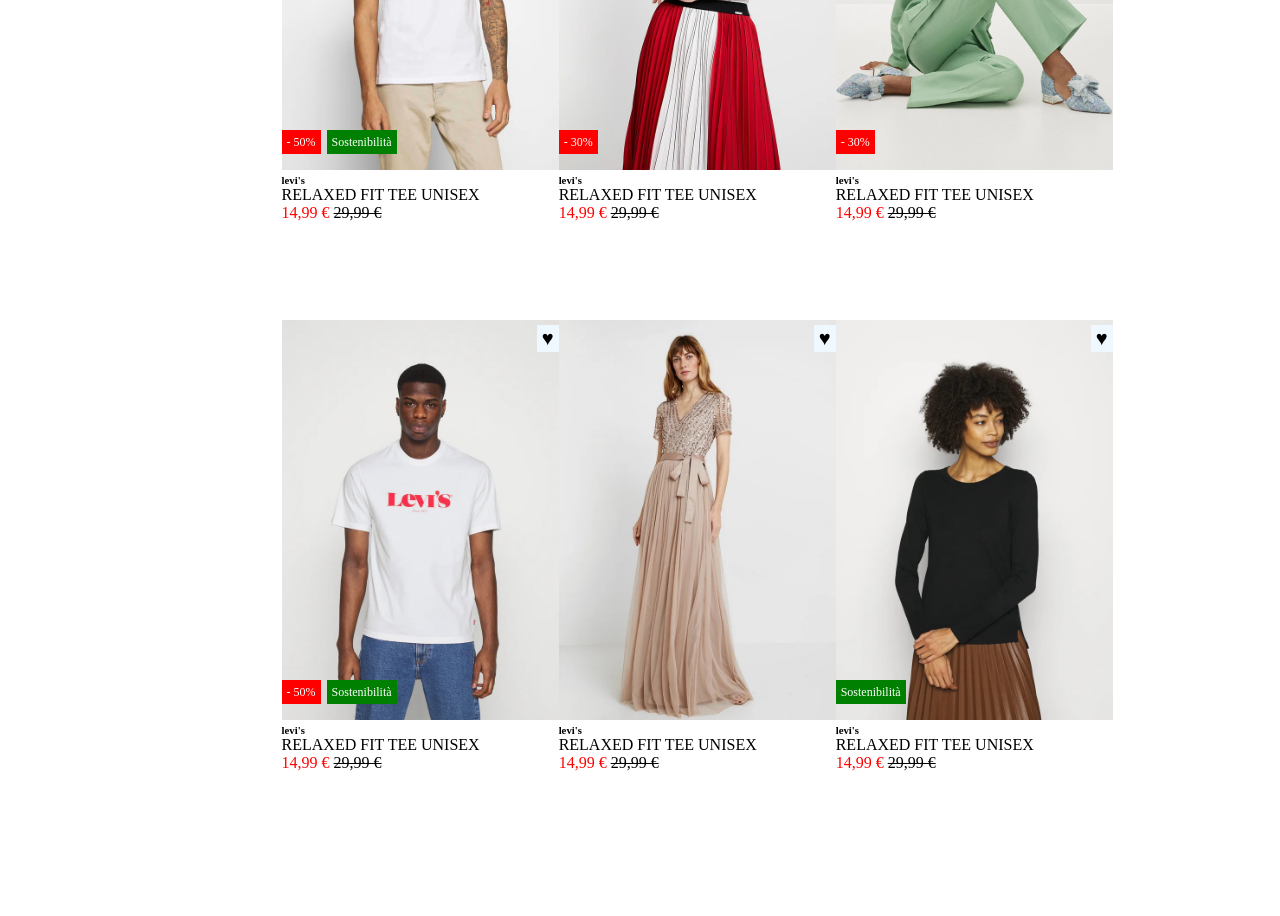
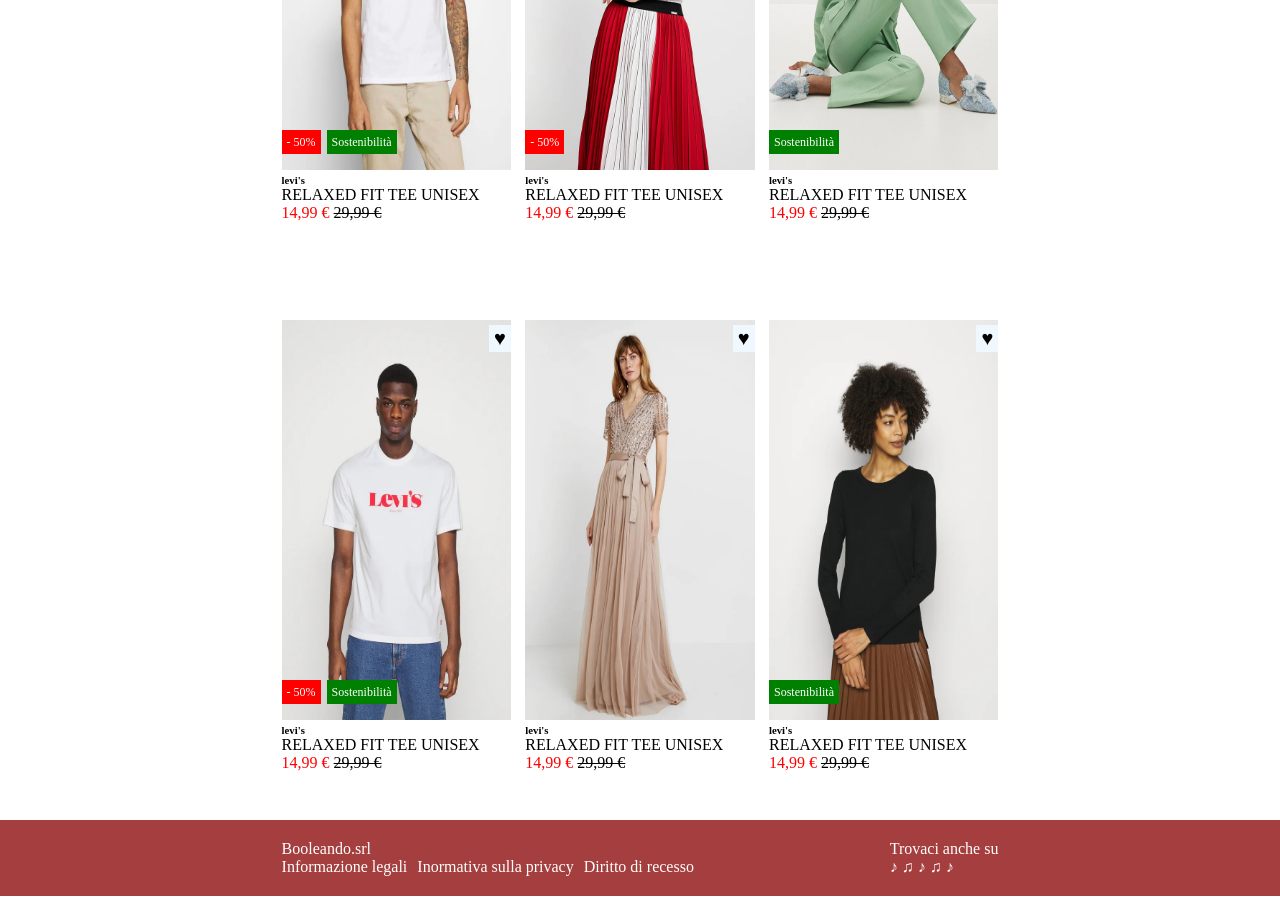
Before and after one commit to federico697/html-css-boolando, a plain HTML site: page index.html in a window 1280 px wide. Shown: the part 380-1296 px from the top of the page. Before the commit the page ends 1152 px from the top, so only its background shows below. Drawn offline with Linux system fonts and the light colour scheme.

Commit message:
fine dell' esercizio

```diff
--- a/asset/css/style.css
+++ b/asset/css/style.css
@@ -109,12 +109,18 @@
 .card-5 > img,
 .card-6 > img{
     height: 400px;
+    width: 100%;
+}
+
+.card-2:hover .info{
+    display: block;
 }
 
 .foto2{
     position: absolute;
     top: 0;
     display: none;
+    width: 100%;
 }
 
 .card-1:hover .foto1,
@@ -143,3 +149,28 @@
 .card-6:hover #cuore{
     color: red;
 }
+
+footer{
+    margin-top: 100px;
+    background-color: rgb(165, 62, 62);
+    color: white;
+    margin: 20px 0;
+    margin-top: 100px;
+    padding: 20px 0;
+}
+
+.container-footer{
+    width: 56%;
+    margin: 0 auto;
+    display: flex;
+    justify-content: space-between;
+}
+
+ul{
+     display: flex;
+}
+
+li{
+    list-style: none;
+    padding-right: 10px;
+}
--- a/index.html
+++ b/index.html
@@ -1,5 +1,6 @@
 <!DOCTYPE html>
 <html lang="en">
+
 <head>
     <meta charset="UTF-8">
     <meta http-equiv="X-UA-Compatible" content="IE=edge">
@@ -7,6 +8,7 @@
     <title>Document</title>
     <link rel="stylesheet" href="asset/css/style.css">
 </head>
+
 <body>
     <!-- inizio dell'header -->
     <header>
@@ -27,6 +29,7 @@
     <!-- inizio del main -->
     <main>
         <section>
+            <!-- card 1 -->
             <div class="card-1">
                 <img class="foto1" src="./asset/img/1.jpg" alt="">
                 <img class="foto2" src="./asset/img/1b.jpg" alt="">
@@ -42,6 +45,7 @@
                 <span class="prezzo-scontato">14,99 &#8364;</span>
                 <span class="prezzo-listino">29,99 &#8364;</span>
             </div>
+            <!-- card 2 -->
             <div class="card-2">
                 <img class="foto1" src="./asset/img/2.jpg" alt="">
                 <img class="foto2" src="./asset/img/2b.jpg" alt="">
@@ -49,13 +53,17 @@
                     &hearts;
                 </div>
                 <div class="extra">
-                    <span class="sconto">- 30%</span>
+                    <span class="sconto">- 50%</span>
                 </div>
-                <h6>levi's</h6>
-                <p>RELAXED FIT TEE UNISEX</p>
-                <span class="prezzo-scontato">14,99 &#8364;</span>
-                <span class="prezzo-listino">29,99 &#8364;</span>
+                <div class="info">
+                    <h6>levi's</h6>
+                    <p>RELAXED FIT TEE UNISEX</p>
+                    <span class="prezzo-scontato">14,99 &#8364;</span>
+                    <span class="prezzo-listino">29,99 &#8364;</span>
+                </div>
+
             </div>
+            <!-- card 3 -->
             <div class="card-3">
                 <img class="foto1" src="./asset/img/3.jpg" alt="">
                 <img class="foto2" src="./asset/img/3b.jpg" alt="">
@@ -63,7 +71,7 @@
                     &hearts;
                 </div>
                 <div class="extra">
-                    <span class="sconto">- 30%</span>
+                    <span class="sostenibilità">Sostenibilità</span>
                 </div>
                 <h6>levi's</h6>
                 <p>RELAXED FIT TEE UNISEX</p>
@@ -72,6 +80,7 @@
             </div>
         </section>
         <section>
+            <!-- card 4 -->
             <div class="card-4">
                 <img class="foto1" src="./asset/img/4.jpg" alt="">
                 <img class="foto2" src="./asset/img/4b.jpg" alt="">
@@ -87,6 +96,7 @@
                 <span class="prezzo-scontato">14,99 &#8364;</span>
                 <span class="prezzo-listino">29,99 &#8364;</span>
             </div>
+            <!-- card 5 -->
             <div class="card-5">
                 <img class="foto1" src="./asset/img/5.jpg" alt="">
                 <img class="foto2" src="./asset/img/5b.jpg" alt="">
@@ -98,6 +108,7 @@
                 <span class="prezzo-scontato">14,99 &#8364;</span>
                 <span class="prezzo-listino">29,99 &#8364;</span>
             </div>
+            <!-- card 6 -->
             <div class="card-6">
                 <img class="foto1" src="./asset/img/6.jpg" alt="">
                 <img class="foto2" src="./asset/img/6b.jpg" alt="">
@@ -116,7 +127,21 @@
     </main>
     <!-- inizio del footer -->
     <footer>
-
+        <div class="container-footer">
+            <div class="info-l">
+                <div>Booleando.srl</div>
+                <ul>
+                    <li>Informazione legali</li>
+                    <li>Inormativa sulla privacy</li>
+                    <li>Diritto di recesso </li>
+                </ul>
+            </div>
+            <div class="info-r">
+                <span>Trovaci anche su</span>
+                <div>&#9834; &#9835; &#9834; &#9835; &#9834;</div>
+            </div>
+        </div>
     </footer>
 </body>
+
 </html>
```
